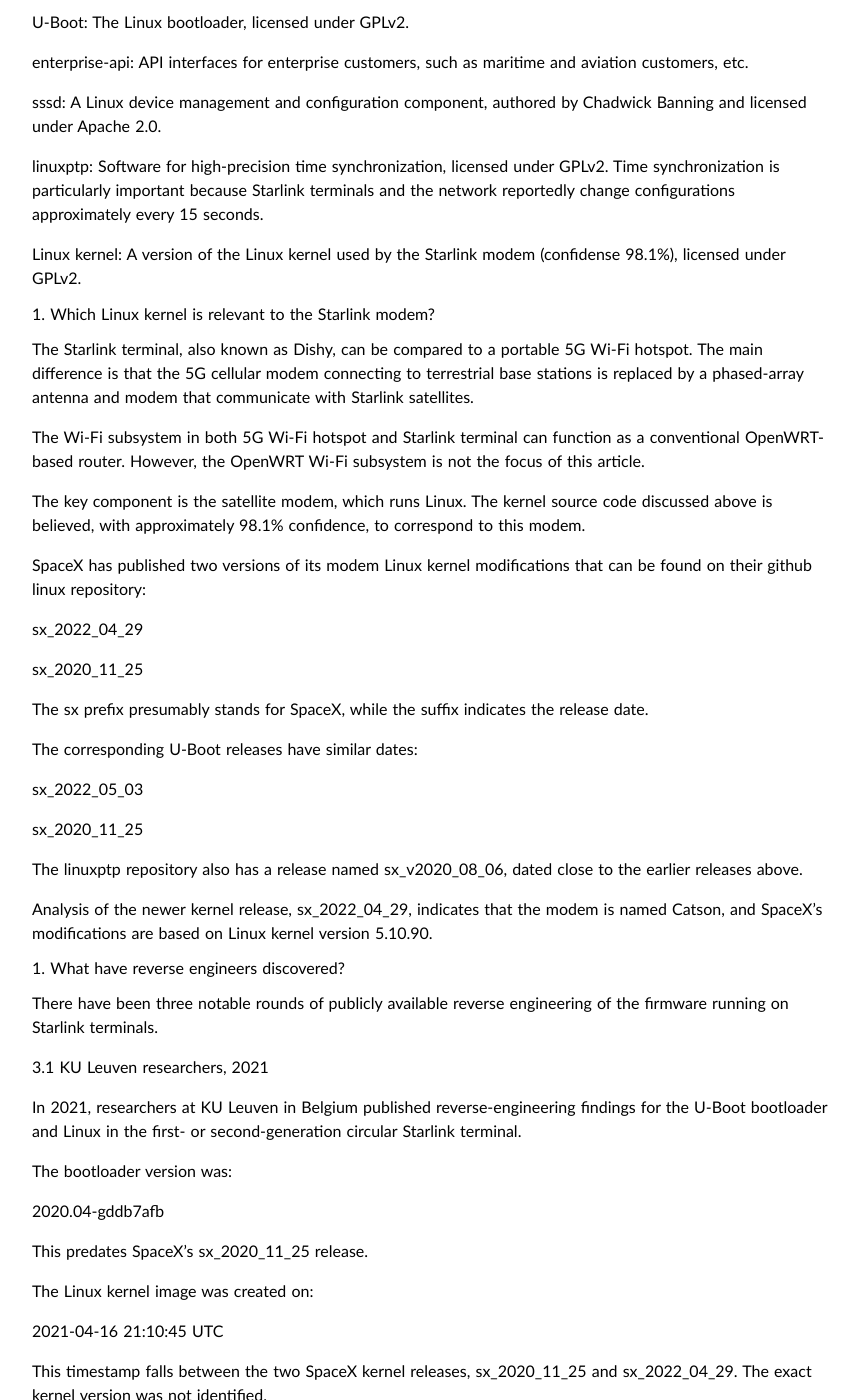
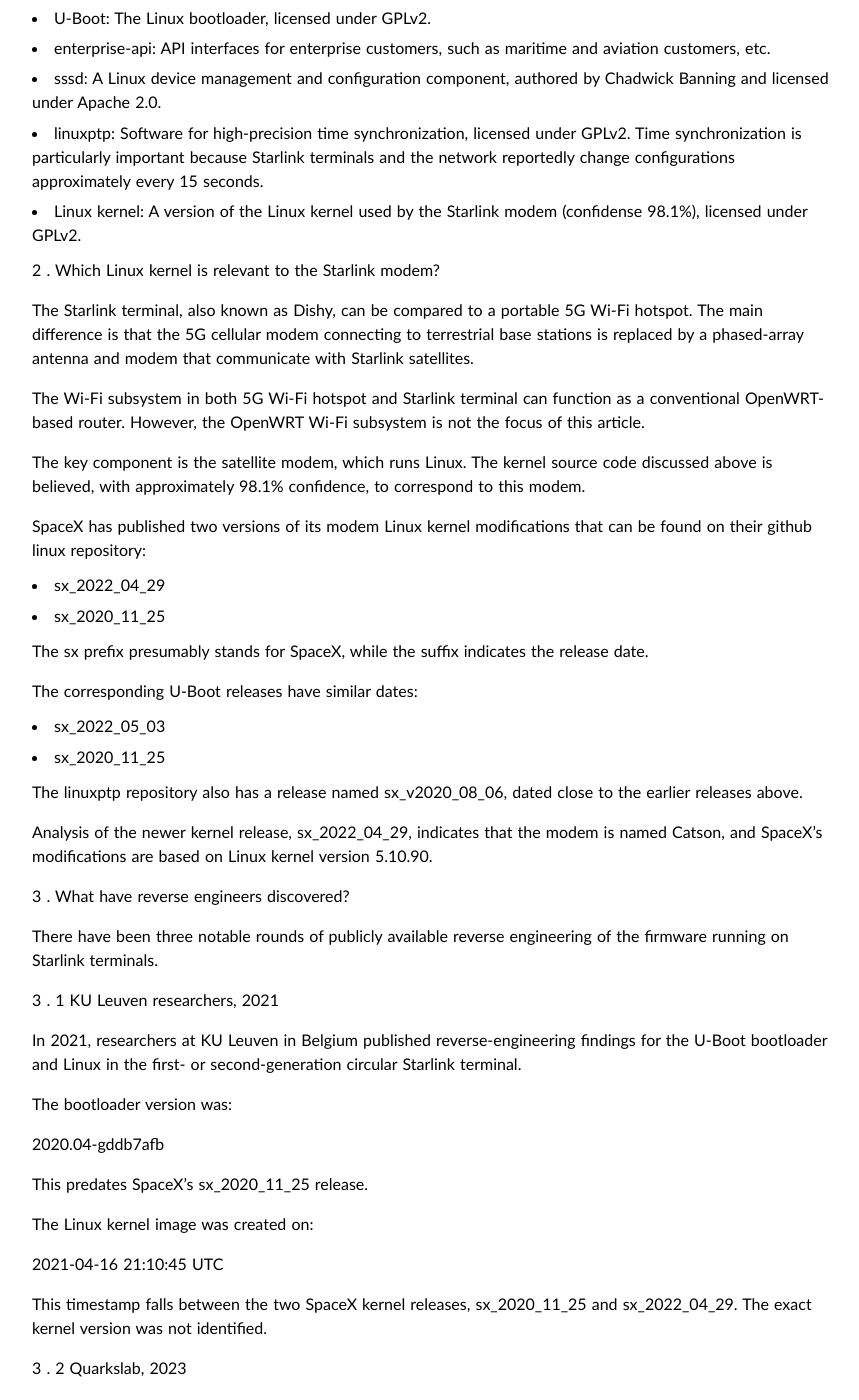
Before and after one commit to sdr-x/sdr-x.github.io, a Jekyll site: the page built from _posts/2026-10-10-starlink-modem-linux-gpl.md, in a window 1280 px wide and 1400 px high, scrolled down 729 px. Shown: the whole window, without its empty margins (208-1067 px from the left). Built offline with Jekyll 4.4.1, drawn with Linux system fonts in a browser that asks for light colours; comment, search, counter and statistics services are not loaded; some of the changed text lies outside the part shown.

Commit message:
Fix formatting and punctuation in GPL compliance document
Corrected formatting and punctuation issues in the document, including section numbering and spacing.

```diff
--- a/_posts/2026-10-10-starlink-modem-linux-gpl.md
+++ b/_posts/2026-10-10-starlink-modem-linux-gpl.md
@@ -15,7 +15,7 @@ So, does Starlink comply with GPLv2 and responsibly release its Linux source cod
 
 The answer is yes. However, the publicly released version lags significantly behind the versions used in widely deployed Starlink terminals.
 
-1. What has SpaceX open-sourced?
+1 . What has SpaceX open-sourced?
 
 On its official website, Starlink states on the Software License & Usage Terms page that its terminals contain open-source software. The page includes the following statement:
 
@@ -25,19 +25,14 @@ In addition to allowing Starlink customers to request source code, SpaceX has pu
 
 Its public repositories include:
 
-OpenWRT: Code for two generations of Starlink Wi-Fi routers.
+- OpenWRT: Code for two generations of Starlink Wi-Fi routers.
+- U-Boot: The Linux bootloader, licensed under GPLv2.
+- enterprise-api: API interfaces for enterprise customers, such as maritime and aviation customers, etc.
+- sssd: A Linux device management and configuration component, authored by Chadwick Banning and licensed under Apache 2.0.
+- linuxptp: Software for high-precision time synchronization, licensed under GPLv2. Time synchronization is particularly important because Starlink terminals and the network reportedly change configurations approximately every 15 seconds.
+- Linux kernel: A version of the Linux kernel used by the Starlink modem (confidense 98.1%), licensed under GPLv2.
 
-U-Boot: The Linux bootloader, licensed under GPLv2.
-
-enterprise-api: API interfaces for enterprise customers, such as maritime and aviation customers, etc.
-
-sssd: A Linux device management and configuration component, authored by Chadwick Banning and licensed under Apache 2.0.
-
-linuxptp: Software for high-precision time synchronization, licensed under GPLv2. Time synchronization is particularly important because Starlink terminals and the network reportedly change configurations approximately every 15 seconds.
-
-Linux kernel: A version of the Linux kernel used by the Starlink modem (confidense 98.1%), licensed under GPLv2.
-
-2. Which Linux kernel is relevant to the Starlink modem?
+2 . Which Linux kernel is relevant to the Starlink modem?
 
 The Starlink terminal, also known as Dishy, can be compared to a portable 5G Wi-Fi hotspot. The main difference is that the 5G cellular modem connecting to terrestrial base stations is replaced by a phased-array antenna and modem that communicate with Starlink satellites.
 
@@ -47,27 +42,25 @@ The key component is the satellite modem, which runs Linux. The kernel source co
 
 SpaceX has published two versions of its modem Linux kernel modifications that can be found on their github linux repository:
 
-sx_2022_04_29
-
-sx_2020_11_25
+- sx_2022_04_29
+- sx_2020_11_25
 
 The sx prefix presumably stands for SpaceX, while the suffix indicates the release date.
 
 The corresponding U-Boot releases have similar dates:
 
-sx_2022_05_03
-
-sx_2020_11_25
+- sx_2022_05_03
+- sx_2020_11_25
 
 The linuxptp repository also has a release named sx_v2020_08_06, dated close to the earlier releases above.
 
 Analysis of the newer kernel release, sx_2022_04_29, indicates that the modem is named Catson, and SpaceX's modifications are based on Linux kernel version 5.10.90.
 
-3. What have reverse engineers discovered?
+3 . What have reverse engineers discovered?
 
 There have been three notable rounds of publicly available reverse engineering of the firmware  running on Starlink terminals.
 
-3.1 KU Leuven researchers, 2021
+3 . 1 KU Leuven researchers, 2021
 
 In 2021, researchers at KU Leuven in Belgium published reverse-engineering findings for the U-Boot bootloader and Linux in the first- or second-generation circular Starlink terminal.
 
@@ -83,7 +76,7 @@ The Linux kernel image was created on:
 
 This timestamp falls between the two SpaceX kernel releases, sx_2020_11_25 and sx_2022_04_29. The exact kernel version was not identified.
 
-3.2 Quarkslab, 2023
+3 . 2 Quarkslab, 2023
 
 In 2023, Quarkslab published firmware reverse-engineering findings covering the V2 circular terminal and the V3 rectangular terminal.
 
@@ -91,7 +84,7 @@ Their analysis identified the Linux kernel in the firmware as version 5.15.55, w
 
 This shows that by 2023, researchers had already identified a substantial gap between SpaceX's publicly released kernel source and the newer kernel version found in actual terminal firmware.
 
-3.3 Starlink-Research, late 2024
+3 . 3 Starlink-Research, late 2024
 
 The most recent firmware reverse-engineering findings discussed here were published by the GitHub account Starlink-Research in late 2024. They targeted the V4 terminal.
 
@@ -113,7 +106,7 @@ The Starlink V4 kernel was built in June 2024, before Linux 6.12 was released. I
 
 If future Starlink terminals use Linux 6.12 or a newer kernel, they may no longer need a separate PREEMPT_RT patch set to obtain the functionality incorporated into the mainline kernel. Because the exact configuration and enabled features will be in the kernel natively.
 
-4. An interesting detail: Catapult
+4 . An interesting detail: Catapult
 
 By the way, the well-known engineer Oleg discovered a modem named Catapult in the Starlink firmware. It appears to be a newer modem generation than Catson.
 
```
